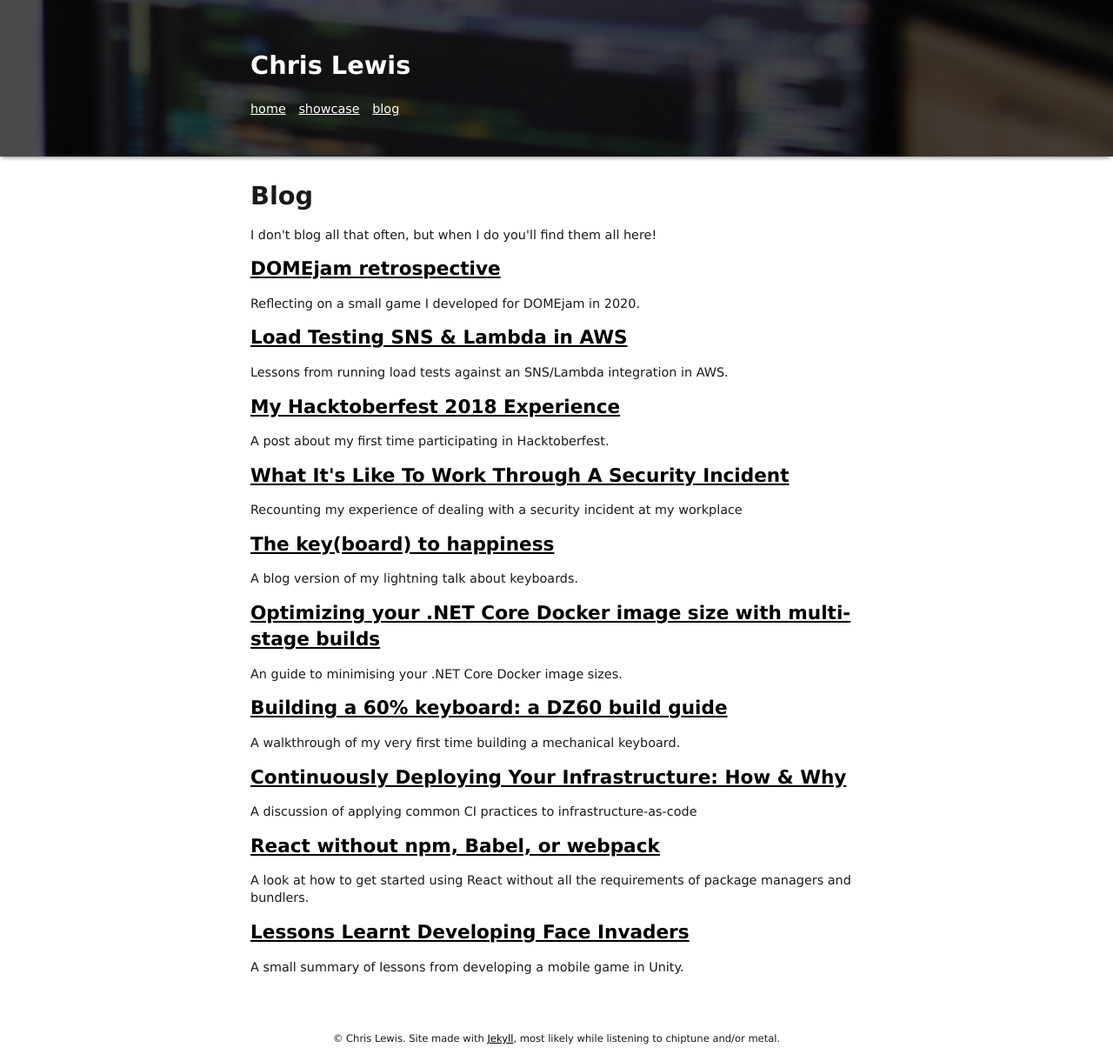
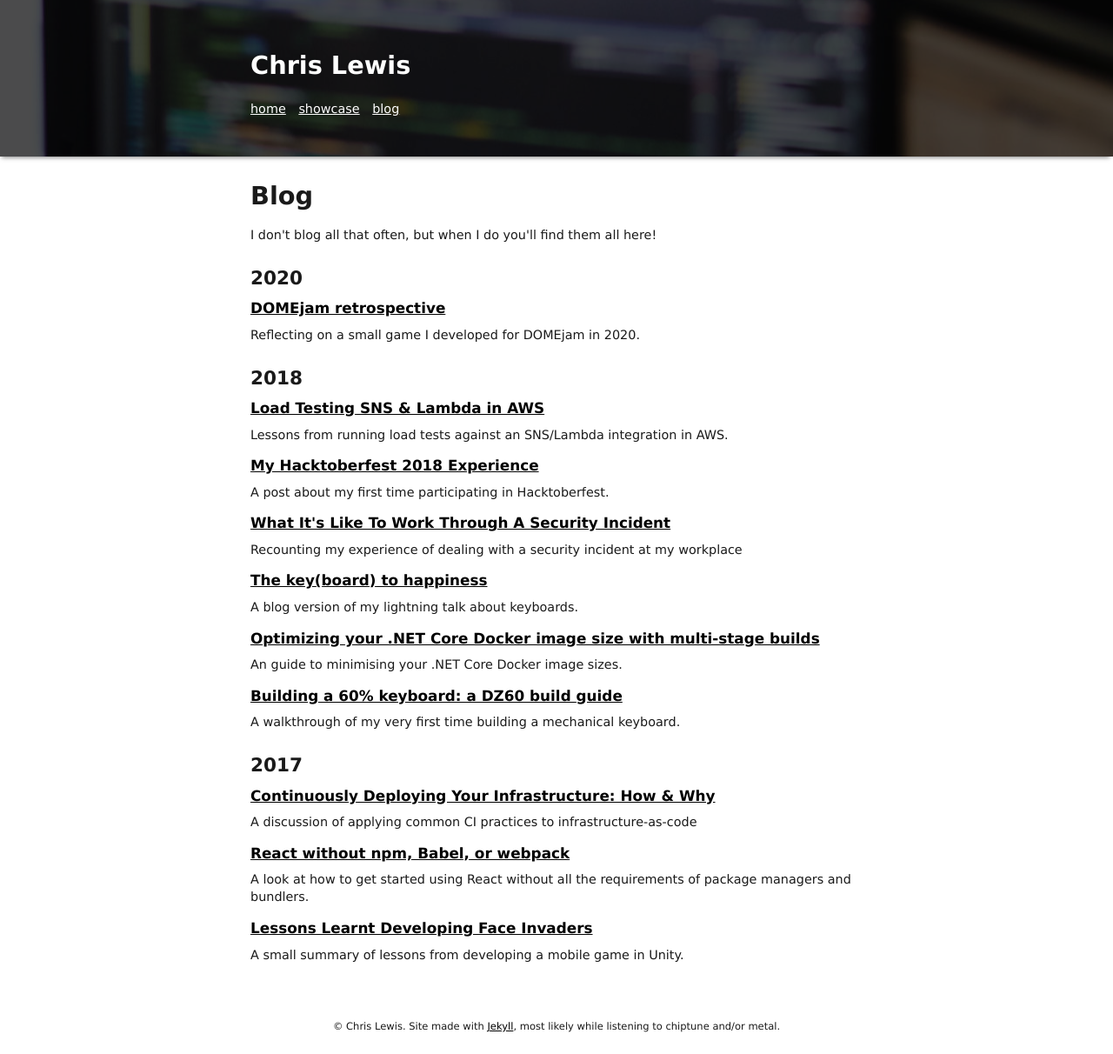
Before and after one commit to chrislewisdev/chrislewisdev, a Jekyll site: the page built from blog.html, in a window 1280 px wide. Shown: the whole page at 87% size. Built offline with Jekyll 4.4.1, drawn with Linux system fonts in a browser that asks for light colours.

Commit message:
Group blog posts by year and adjust spacing

```diff
--- a/assets/css/style.scss
+++ b/assets/css/style.scss
@@ -73,7 +73,7 @@ nav a {
     flex-grow: 1;
     margin-top: 25px;
 
-    :first-child {
+    h1:first-child {
         margin-top: 0;
     }
 }
@@ -85,6 +85,16 @@ a {
 h1, h2, h3, h4 {
     margin-top: 25px;
     margin-bottom: 0px;
+}
+
+.post {
+    h3 {
+        margin-top: 0.5rem;
+    }
+
+    p {
+        margin-top: 0.5rem;
+    }
 }
 
 blockquote {
--- a/blog.html
+++ b/blog.html
@@ -8,10 +8,16 @@ permalink: /blog/
 
 <p>I don't blog all that often, but when I do you'll find them all here!</p>
 
-{% for post in site.posts %}
-<div class="post">
-    <a href="{{post.url}}"><h2>{{post.title}}</h2></a>
-    <p>{{post.description}}</p>
-</div>
+{% assign postsByYear = site.posts | group_by_exp: "post", "post.date | date: '%Y'" %}
+{% for year in postsByYear %}
+
+    <h2>{{ year.name }}</h2>
+
+    {% for post in year.items %}
+        <div class="post">
+            <a href="{{ post.url }}"><h3>{{ post.title }}</h3></a>
+            <p>{{ post.description }}</p>
+        </div>
+    {% endfor %}
 
 {% endfor %}
```
